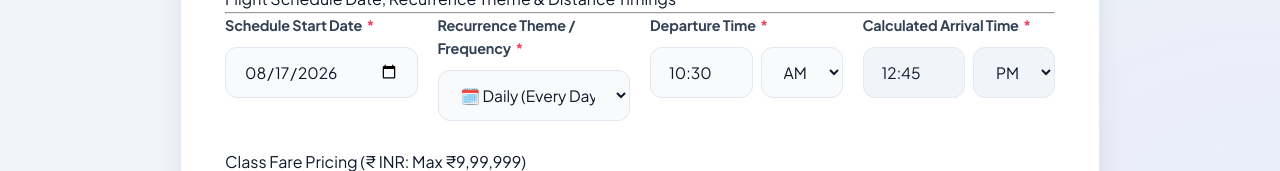
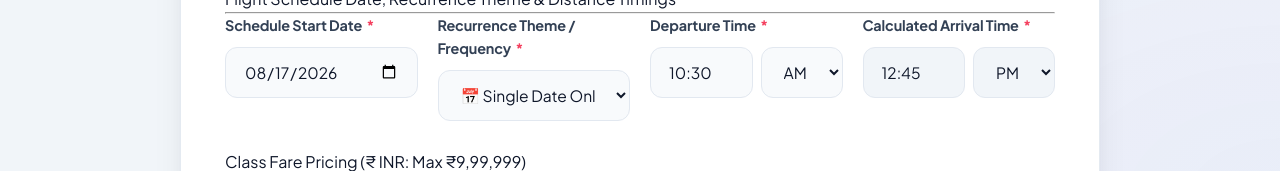
Before and after one commit to jspch3/Airplane-Management-System-frontend, an Angular app: page /admin/flights/new in a window 1280 px wide. Shown: the part 605-776 px from the top of the page. Built offline with nearby package versions, Linux system fonts and the light colour scheme; no server answers.

Commit message:
Add Single Date Only flight recurrence option, default existing flights to SINGLE_DATE, and update database migration

```diff
--- a/src/app/components/flight-form/flight-form.component.ts
+++ b/src/app/components/flight-form/flight-form.component.ts
@@ -103,6 +103,7 @@ import { MAJOR_AIRPORTS } from '../../constants/location.data';
             <div class="form-group">
               <label class="form-label">Recurrence Theme / Frequency <span class="required">*</span></label>
               <select formControlName="flightFrequency" class="form-select">
+                <option value="SINGLE_DATE">📅 Single Date Only (One-Time Flight)</option>
                 <option value="DAILY">🗓️ Daily (Every Day)</option>
                 <option value="EVERY_3_DAYS">🗓️ Every 3 Days</option>
                 <option value="WEEKLY">🗓️ Weekly (Every 7 Days)</option>
@@ -299,7 +300,7 @@ export class FlightFormComponent implements OnInit {
         origin: ['Mumbai (BOM)', [Validators.required]],
         destination: ['Delhi (DEL)', [Validators.required]],
         scheduleDate: [this.todayDate, [Validators.required]],
-        flightFrequency: ['DAILY', [Validators.required]],
+        flightFrequency: ['SINGLE_DATE', [Validators.required]],
         departureTime: ['10:30', [Validators.required, Validators.pattern(/^(0?[1-9]|1[0-2]):[0-5][0-9]$/)]],
         departurePeriod: ['AM', [Validators.required]],
         arrivalTime: ['12:45', [Validators.required]],
--- a/src/app/components/flight-list/flight-list.component.ts
+++ b/src/app/components/flight-list/flight-list.component.ts
@@ -287,10 +287,11 @@ export class FlightListComponent implements OnInit {
   }
 
   getFrequencyLabel(freq?: string): string {
+    if (freq === 'DAILY') return '🗓️ Daily (Every Day)';
     if (freq === 'EVERY_3_DAYS') return '🗓️ Every 3 Days';
     if (freq === 'WEEKLY') return '🗓️ Weekly (Every Week)';
     if (freq === 'MONTHLY') return '🗓️ Monthly (Every Month)';
-    return '🗓️ Daily (Every Day)';
+    return '📅 Single Date Only';
   }
 
   isFlightPassed(f: Flight): boolean {
```
